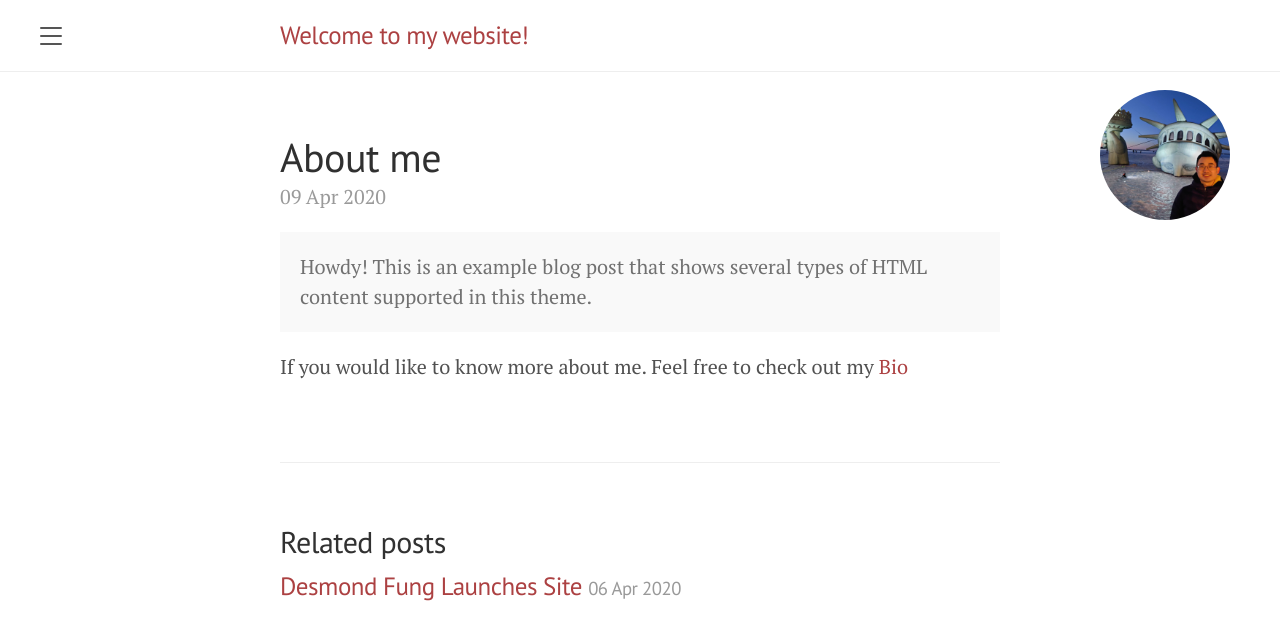
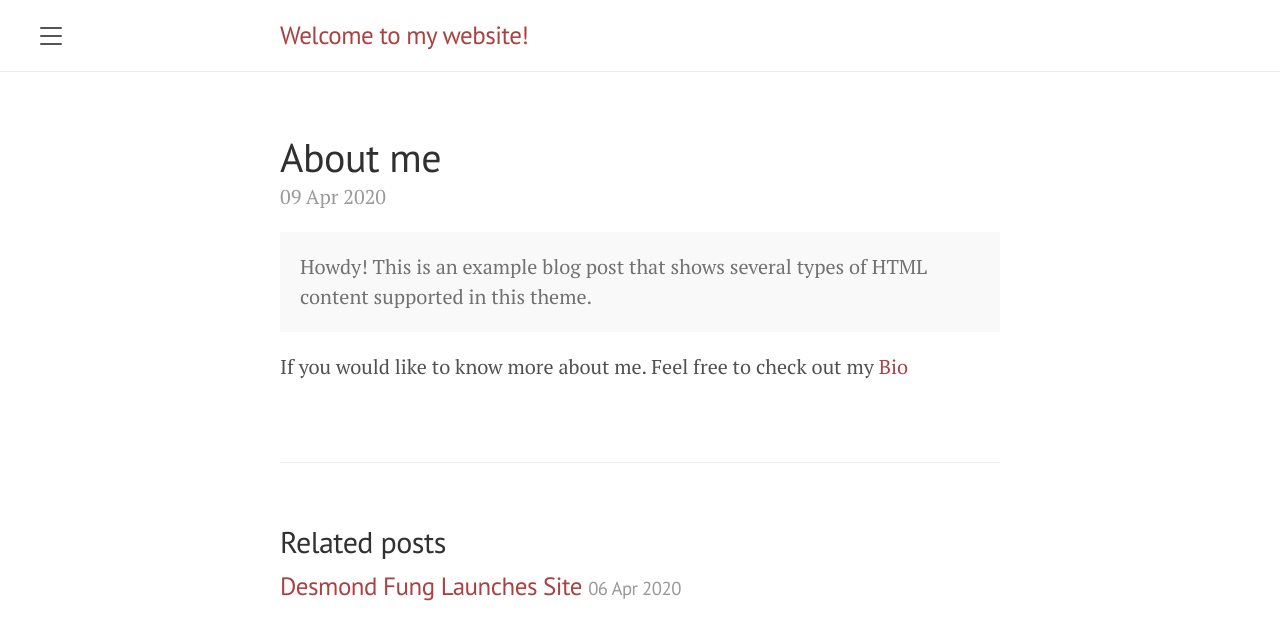
Before and after one commit to ddhangdd/ddhangdd.github.io, a Jekyll site: the page built from _posts/2020-04-09-About me.md, in a window 1280 px wide. Shown: the top 640 px of the page. Built offline with Jekyll 4.4.1, drawn with Linux system fonts in a browser that asks for light colours.

Commit message:
Update 2020-04-09-About me.md

```diff
--- a/_posts/2020-04-09-About me.md
+++ b/_posts/2020-04-09-About me.md
@@ -8,7 +8,3 @@ date: 2020-04-09
 </div>
 
 If you would like to know more about me. Feel free to check out my [Bio](https://ddhangdd.github.io/about/)
-
-<div id = "wrapper">
-				<div id = "avatar"></div>
-</div>
```
